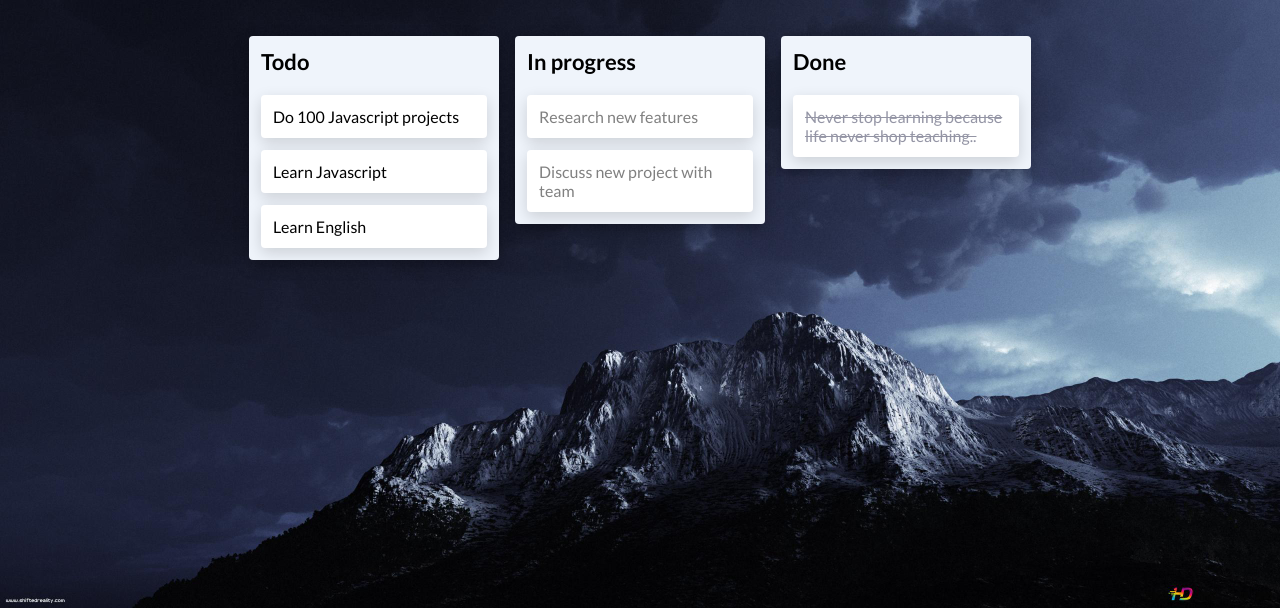
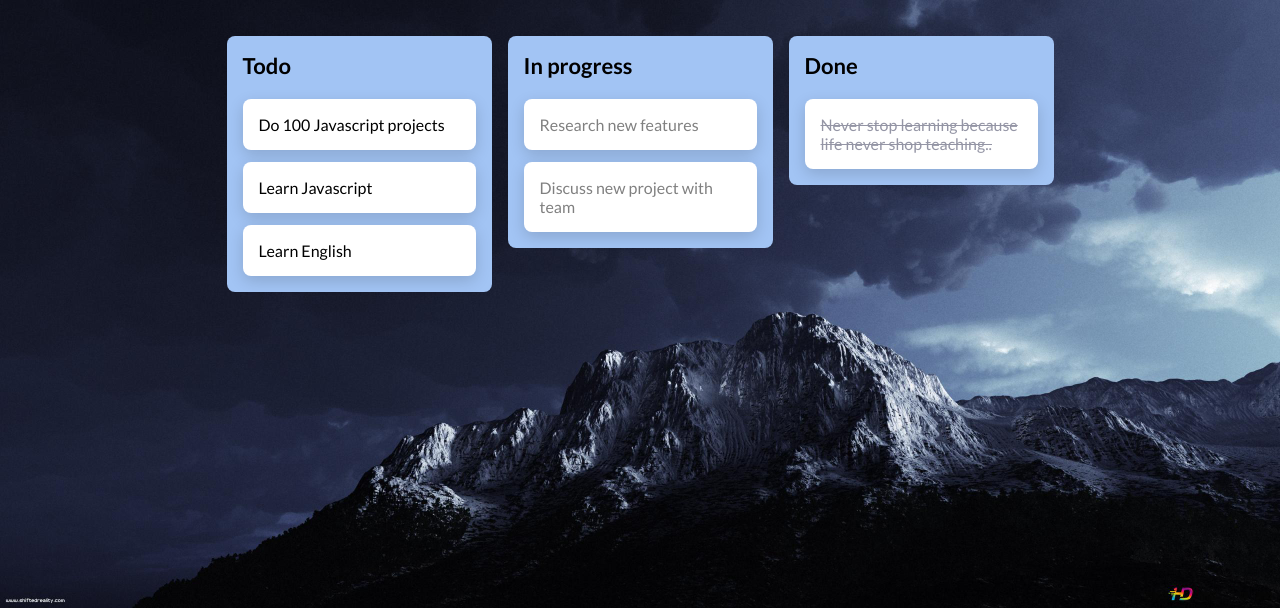
Before and after one commit to Hichaocau/Drag-and-drop-v2, a plain HTML site: page index.html in a window 1280 px wide. Shown: the part 192-800 px from the top of the page. Drawn offline with Linux system fonts and the light colour scheme.

Commit message:
update code

```diff
--- a/main.js
+++ b/main.js
@@ -40,7 +40,6 @@ class dragDropMain {
     let closestOffset = Number.NEGATIVE_INFINITY;
     tastNotDraggings.forEach((tastNotDragging) => {
       const top  = tastNotDragging.getBoundingClientRect().top;
-      // console.log(top);
       const offset = mouseY - top;
       if (offset < 0 && offset > closestOffset) {
         closestOffset = offset;
@@ -52,4 +51,4 @@ class dragDropMain {
   }
 }
 
-const dragDropObj = new dragDropMain
+const dragDropObj = new dragDropMain;
--- a/style.css
+++ b/style.css
@@ -34,19 +34,18 @@ h1{
   display: flex;
   flex-direction: column;
   gap: 12px;
-  background: #EFF4FB;
-  box-shadow: 0px 5px 15px rgba(0, 0, 0, 0.25);
-  padding: 12px;
-  border-radius: 4px;
-  width: 250px;
+  background: #a2c4f4;
+  padding: 16px;
+  border-radius: 8px;
+  width: 265px;
   min-height: 120px;
 }
 .task {
   background: white;
   color: #808080;
   box-shadow: 0px 5px 15px rgba(0, 0, 0, 0.15);
-  padding: 12px;
-  border-radius: 4px;
+  padding: 16px;
+  border-radius: 8px;
   font-size: 16px;
   cursor: grab;
 }
```
